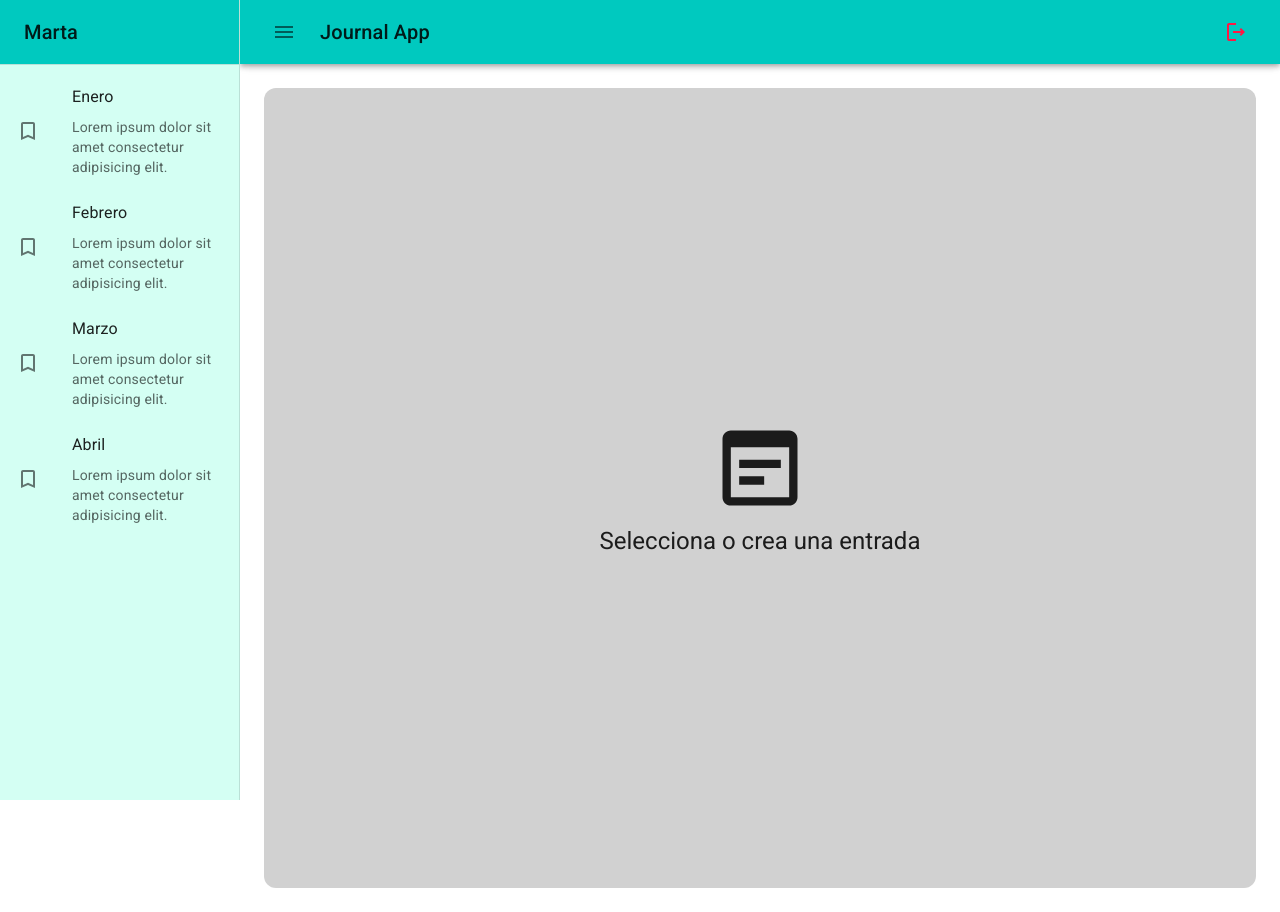
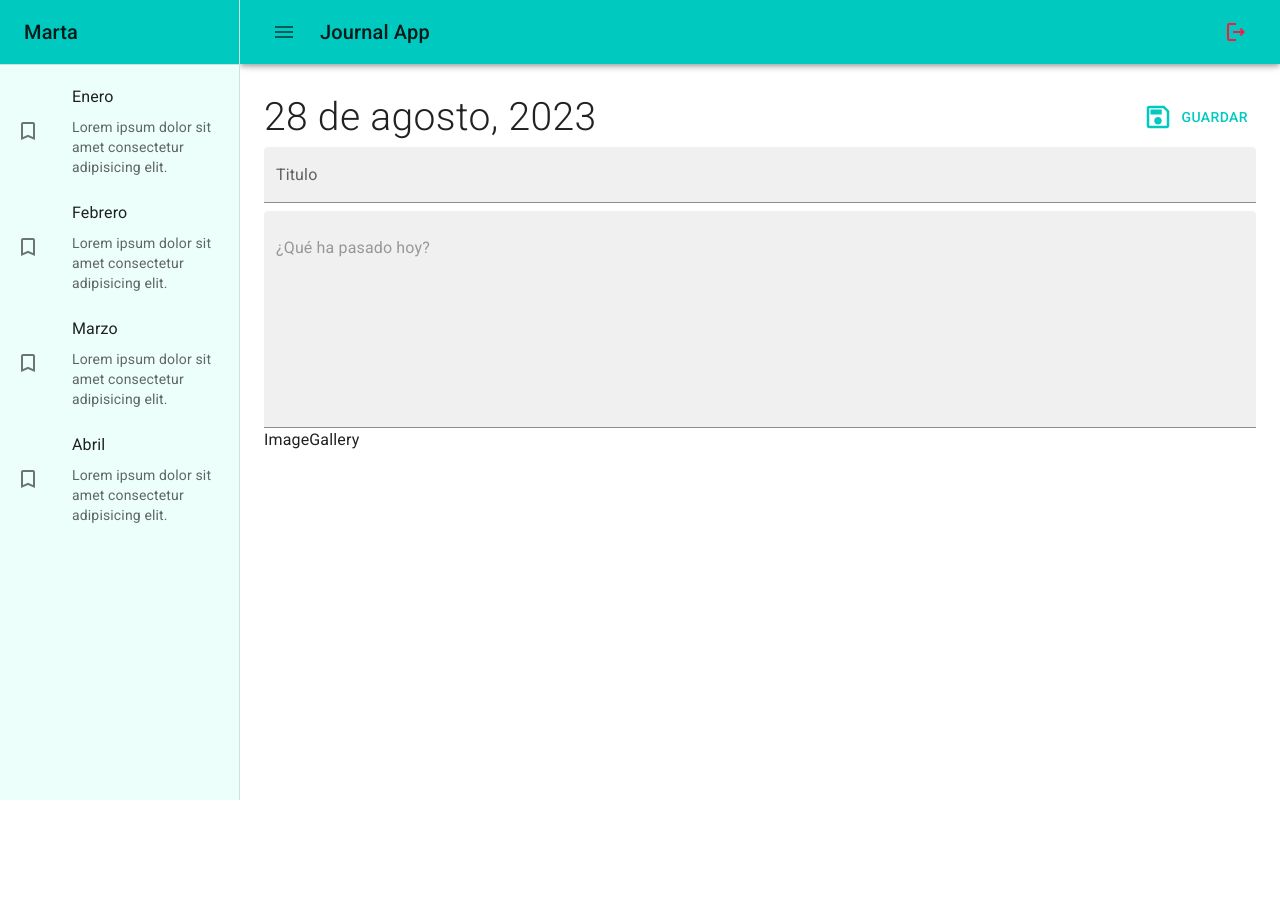
Before and after one commit to MartaArM/CursoReact, a React (Vite) app in the folder app7_journal/: page / in a window 1280 px wide. After the commit the page ends 800 px from the top, so only its background shows below. Built offline with nearby package versions, Linux system fonts and the light colour scheme.

Commit message:
Pagina que se muestra al añadir una nota

```diff
--- /dev/null
+++ b/app7_journal/src/journal/components/ImageGallery.jsx
@@ -0,0 +1,5 @@
+export const ImageGallery = () => {
+  return (
+    <div>ImageGallery</div>
+  )
+}
--- a/app7_journal/src/journal/pages/JournalPage.jsx
+++ b/app7_journal/src/journal/pages/JournalPage.jsx
@@ -1,11 +1,13 @@
 import { JournalLayout } from '../layout/JournalLayout';
+import { NoteView } from '../view/NoteView';
 import { NothingSelectedView } from '../view/NothingSelectedView';
 
 export const JournalPage = () => {
   return (
     // <Typography </JournalLayout>variant='h1'>JournalPage</Typography> // variant te pone para poner el estilo del elemento
     <JournalLayout>
-      <NothingSelectedView />
+      {/* <NothingSelectedView /> */}
+      <NoteView/>
     </JournalLayout>
   )
 }
--- /dev/null
+++ b/app7_journal/src/journal/view/NoteView.jsx
@@ -0,0 +1,43 @@
+import { SaveOutlined } from "@mui/icons-material"
+import { Button, Grid, TextField, Typography } from "@mui/material"
+import { ImageGallery } from "../components/ImageGallery"
+
+export const NoteView = () => {
+  return (
+    <Grid container direction='row' justifyContent='space-between' alignItems='center' sx={{mb:1}}>
+        <Grid item>
+            <Typography fontSize={39} fontWeight='light'>
+                28 de agosto, 2023
+            </Typography>
+        </Grid>
+
+        <Grid item>
+            <Button>
+                <SaveOutlined sx={{ fontSize: 30, mr: 1}} />
+                Guardar
+            </Button>
+        </Grid>
+
+        <Grid container>
+            <TextField
+            type='text'
+            variant='filled'
+            fullWidth
+            placeholder="Título..."
+            label="Titulo"
+            sx= {{border: 'none', mb: 1}} />
+
+            <TextField
+            type='text'
+            variant='filled'
+            fullWidth
+            multiline
+            placeholder="¿Qué ha pasado hoy?"
+            minRows={8}/>
+        </Grid>
+
+        <ImageGallery />
+
+    </Grid>
+  )
+}
--- a/app7_journal/src/theme/theme.js
+++ b/app7_journal/src/theme/theme.js
@@ -14,7 +14,7 @@ export const theme = createTheme({
       main: '#d1d1d1'
     },
     light: {
-      main: '#d4fff3'
+      main: '#edfffa'
     }
     ,
     error: {
```
